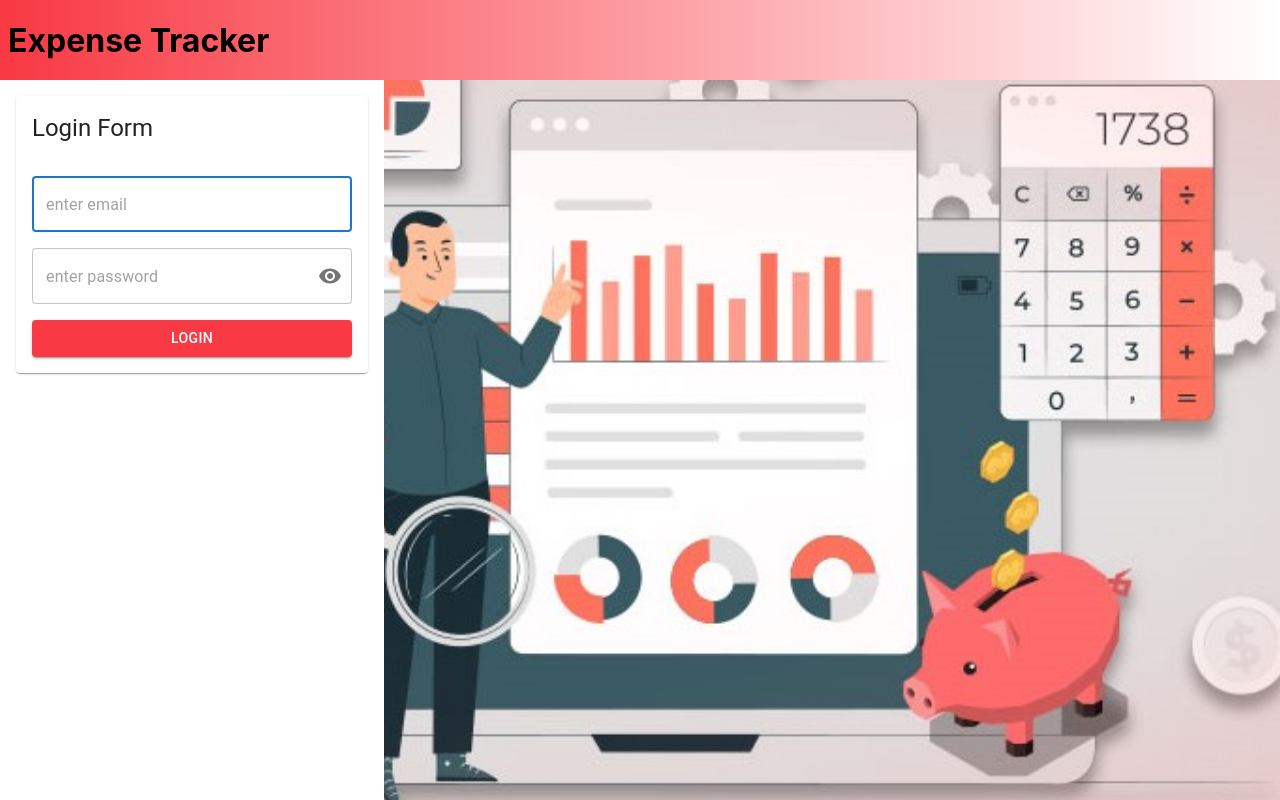
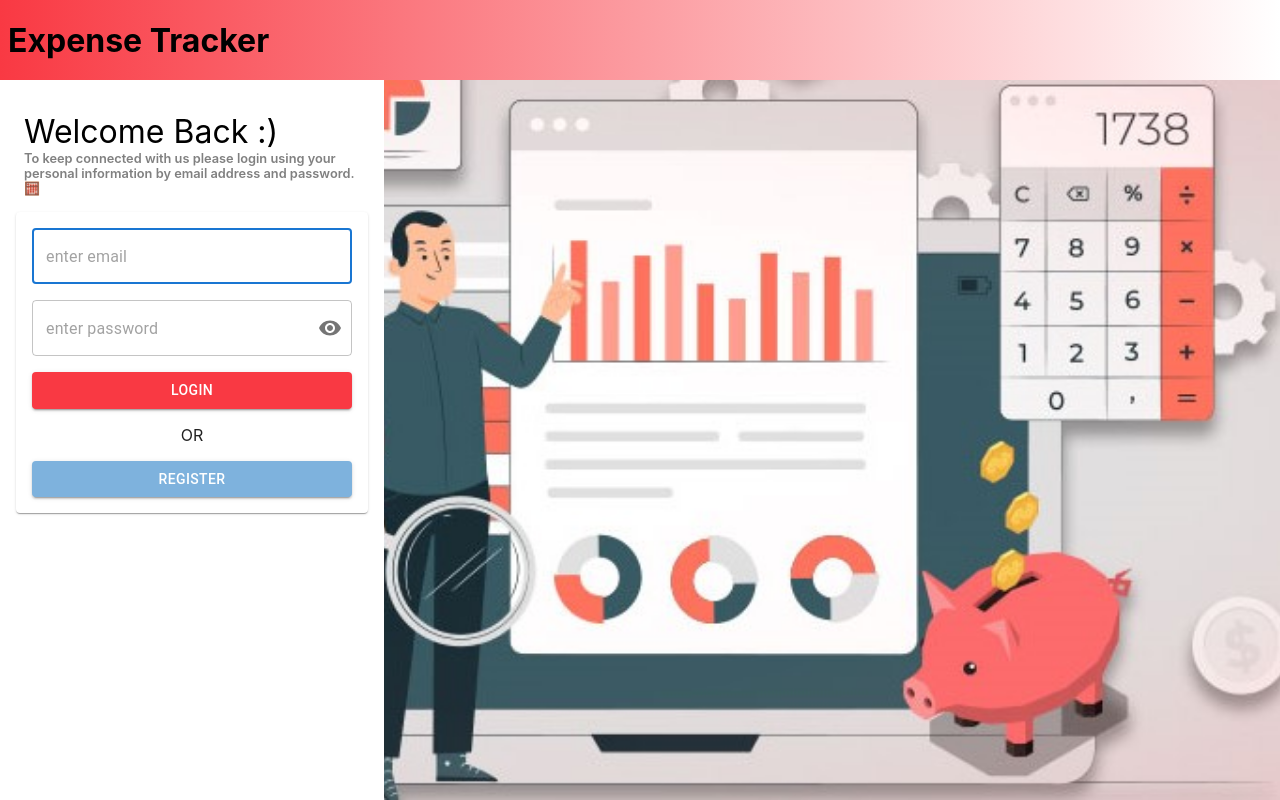
Before and after one commit to harshitScript/expense-tracker-frontend, a React (Create React App) app: page /login in a window 1280 px wide. Built offline with nearby package versions, Linux system fonts and the light colour scheme.

Commit message:
[LOGIN PAGE]: Register button added

```diff
--- a/src/components/LoginPage/LoginForm.tsx
+++ b/src/components/LoginPage/LoginForm.tsx
@@ -1,18 +1,20 @@
 import React from "react";
 import styles from "./LoginPage.module.css"
-import { Button, Card, CardContent, CardHeader, IconButton, InputAdornment, OutlinedInput, TextField, FormControl, FormHelperText } from "@mui/material";
+import { Button, Card, CardContent, IconButton, InputAdornment, OutlinedInput, TextField, FormControl, FormHelperText } from "@mui/material";
 import Visibility from '@mui/icons-material/Visibility';
 import VisibilityOff from '@mui/icons-material/VisibilityOff';
 import useToggle from "../../customHooks/useToggle";
 import { useForm } from "react-hook-form";
 import { yupResolver } from "@hookform/resolvers/yup"
 import validationSchema from "../../validationSchema/loginFormSchema";
+import { useNavigate } from "react-router-dom";
 
 interface FormFields {
     email: string;
     password: string;
 }
 const LoginForm: React.FC = () => {
+    const navigate = useNavigate();
     const [passwordVisible, togglePasswordVisibility] = useToggle(false);
     const { register, handleSubmit, formState: { errors } } = useForm<FormFields>({
         mode: 'onBlur',
@@ -24,8 +26,10 @@ const LoginForm: React.FC = () => {
     const onSubmitError = (data: any) => {
         console.log('Submit Error Executed', data)
     }
+    const onRegisterClick = () => {
+        navigate('/sign-up');
+    }
     return <Card >
-        <CardHeader title='Login Form' />
         <CardContent style={{ padding: '1rem' }}>
             <form className={styles.login_form} onSubmit={handleSubmit(onSubmit, onSubmitError)}>
                 <TextField required autoFocus type="email" placeholder="enter email" error={!!errors.email} helperText={errors.email?.message} {...register('email')} />
@@ -45,6 +49,8 @@ const LoginForm: React.FC = () => {
                 </FormControl>
                 <Button type="submit" variant="contained" className="primary-button">Login</Button>
             </form>
+            <p style={{ textAlign: 'center' }}>OR</p>
+            <Button variant="contained" className="secondary-button" fullWidth onClick={onRegisterClick}>Register</Button>
         </CardContent>
     </Card>
 }
--- a/src/pages/LoginPage.tsx
+++ b/src/pages/LoginPage.tsx
@@ -7,10 +7,19 @@ const LoginPage: React.FC = () => {
     return <Page>
         <div className={styles.login_page_outer}>
             <section className={styles.login_section}>
+                <LoginHeader />
                 <LoginForm />
             </section>
             <section className={styles.background_section}></section>
         </div>
     </Page>
 }
+
+const LoginHeader: React.FC = () => {
+    return <div className={styles.login_header}>
+        <span>Welcome Back :)</span>
+        <span>To keep connected with us please login using your personal information by email address and password. 🧮</span>
+    </div>
+}
+
 export default LoginPage
--- a/src/pages/styles/LoginPage.module.css
+++ b/src/pages/styles/LoginPage.module.css
@@ -14,3 +14,22 @@
     background-attachment: fixed;
     background-size: cover;
 }
+
+.login_header {
+    padding: 0.5rem;
+    box-sizing: border-box;
+    margin: 0.5rem 0;
+    display: flex;
+    justify-content: center;
+    flex-direction: column;
+}
+
+.login_header>span:first-child {
+    font-size: 2rem;
+}
+
+.login_header>span:last-child {
+    font-size: 0.8rem;
+    color: grey;
+    font-weight: 600;
+}
```
